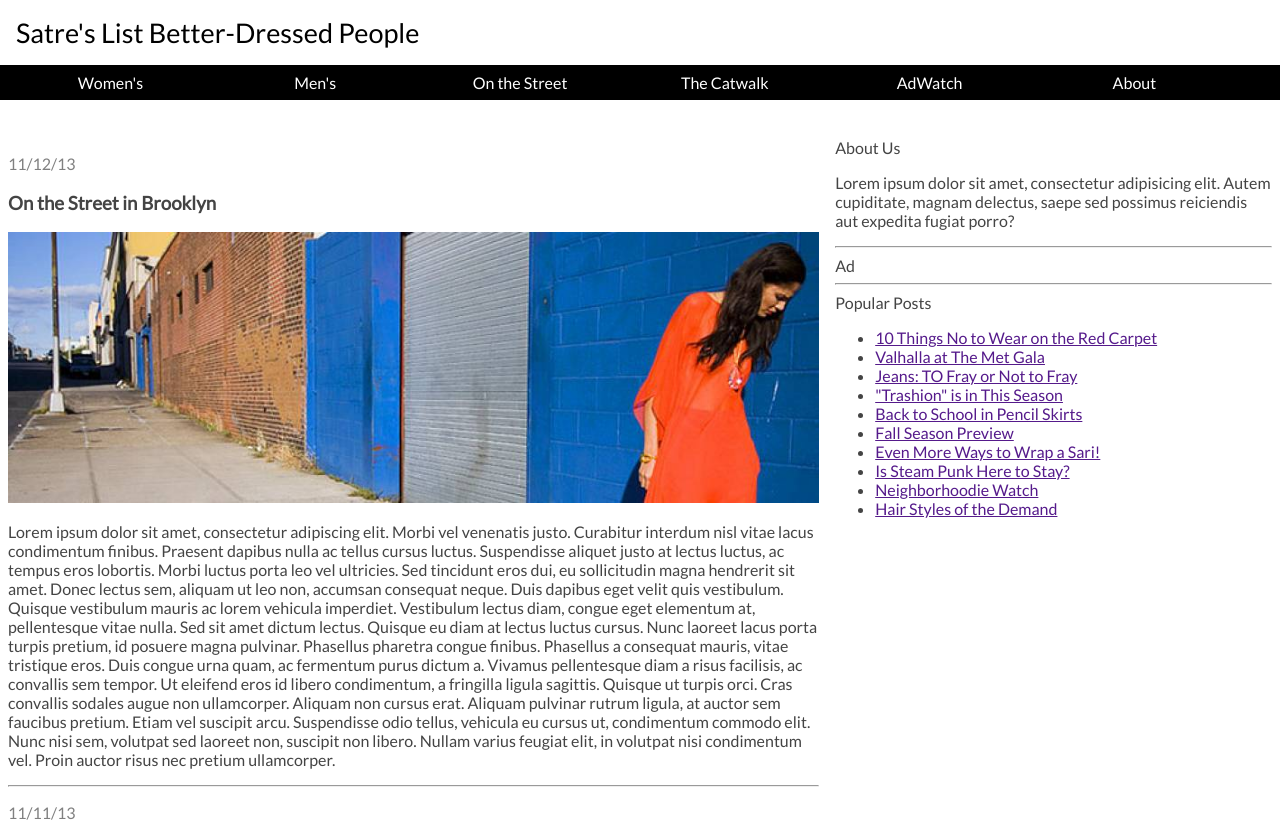
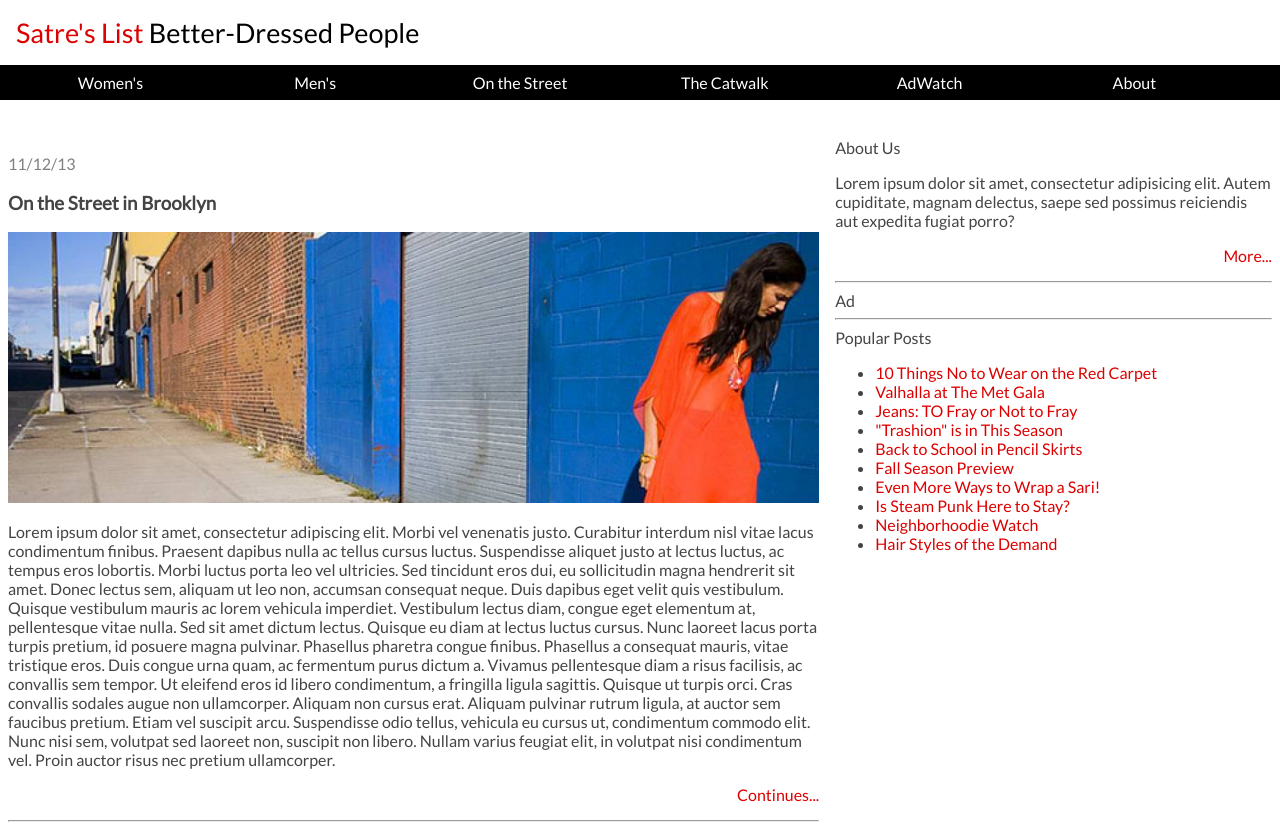
Before and after one commit to jsya/fewdr-122, a plain HTML site: page class_3_hw/index.html in a window 1280 px wide. Shown: the top 825 px of the page. Drawn offline with Linux system fonts and the light colour scheme.

Commit message:
hw 3 update

```diff
--- a/class_3_hw/css/style.css
+++ b/class_3_hw/css/style.css
@@ -101,7 +101,11 @@ header, footer{
     width:100%;
 }
 
+a {
+    color: #D00;
+    text-decoration: none;
+}
 
-a.hover {
-    color: #D00;
+a:hover {
+    color: #A00;
 }
--- a/class_3_hw/index.html
+++ b/class_3_hw/index.html
@@ -8,7 +8,7 @@
 </head>
 <body>
 
-<header>Satre's List Better-Dressed People</header>
+<header><a href="">Satre's List</a> Better-Dressed People</header>
 
 <div class="topnav">
 	<!-- Menu Bar -->
@@ -43,8 +43,8 @@
 			<h1>On the Street in Brooklyn</h1>
 			<img src="img/fashion_photo.jpeg" id="blogimage">
 			<p>Lorem ipsum dolor sit amet, consectetur adipiscing elit. Morbi vel venenatis justo. Curabitur interdum nisl vitae lacus condimentum finibus. Praesent dapibus nulla ac tellus cursus luctus. Suspendisse aliquet justo at lectus luctus, ac tempus eros lobortis. Morbi luctus porta leo vel ultricies. Sed tincidunt eros dui, eu sollicitudin magna hendrerit sit amet. Donec lectus sem, aliquam ut leo non, accumsan consequat neque. Duis dapibus eget velit quis vestibulum. Quisque vestibulum mauris ac lorem vehicula imperdiet. Vestibulum lectus diam, congue eget elementum at, pellentesque vitae nulla. Sed sit amet dictum lectus. Quisque eu diam at lectus luctus cursus. Nunc laoreet lacus porta turpis pretium, id posuere magna pulvinar. Phasellus pharetra congue finibus. Phasellus a consequat mauris, vitae tristique eros. Duis congue urna quam, ac fermentum purus dictum a.
-
-Vivamus pellentesque diam a risus facilisis, ac convallis sem tempor. Ut eleifend eros id libero condimentum, a fringilla ligula sagittis. Quisque ut turpis orci. Cras convallis sodales augue non ullamcorper. Aliquam non cursus erat. Aliquam pulvinar rutrum ligula, at auctor sem faucibus pretium. Etiam vel suscipit arcu. Suspendisse odio tellus, vehicula eu cursus ut, condimentum commodo elit. Nunc nisi sem, volutpat sed laoreet non, suscipit non libero. Nullam varius feugiat elit, in volutpat nisi condimentum vel. Proin auctor risus nec pretium ullamcorper.</p>
+					Vivamus pellentesque diam a risus facilisis, ac convallis sem tempor. Ut eleifend eros id libero condimentum, a fringilla ligula sagittis. Quisque ut turpis orci. Cras convallis sodales augue non ullamcorper. Aliquam non cursus erat. Aliquam pulvinar rutrum ligula, at auctor sem faucibus pretium. Etiam vel suscipit arcu. Suspendisse odio tellus, vehicula eu cursus ut, condimentum commodo elit. Nunc nisi sem, volutpat sed laoreet non, suscipit non libero. Nullam varius feugiat elit, in volutpat nisi condimentum vel. Proin auctor risus nec pretium ullamcorper.</p>
+			<p align="right"><a href ="">Continues...</a></p>
 		</article>
 		<hr>
 		<article>
@@ -52,8 +52,9 @@ Vivamus pellentesque diam a risus facilisis, ac convallis sem tempor. Ut eleifen
 			<h1>Vintage in Vogue</h1>
 			<img src="img/fashion_photo2.jpeg " id="blogimage">
 			<p>Lorem ipsum dolor sit amet, consectetur adipiscing elit. Morbi vel venenatis justo. Curabitur interdum nisl vitae lacus condimentum finibus. Praesent dapibus nulla ac tellus cursus luctus. Suspendisse aliquet justo at lectus luctus, ac tempus eros lobortis. Morbi luctus porta leo vel ultricies. Sed tincidunt eros dui, eu sollicitudin magna hendrerit sit amet. Donec lectus sem, aliquam ut leo non, accumsan consequat neque. Duis dapibus eget velit quis vestibulum. Quisque vestibulum mauris ac lorem vehicula imperdiet. Vestibulum lectus diam, congue eget elementum at, pellentesque vitae nulla. Sed sit amet dictum lectus. Quisque eu diam at lectus luctus cursus. Nunc laoreet lacus porta turpis pretium, id posuere magna pulvinar. Phasellus pharetra congue finibus. Phasellus a consequat mauris, vitae tristique eros. Duis congue urna quam, ac fermentum purus dictum a.
+				Vivamus pellentesque diam a risus facilisis, ac convallis sem tempor. Ut eleifend eros id libero condimentum, a fringilla ligula sagittis. Quisque ut turpis orci. Cras convallis sodales augue non ullamcorper. Aliquam non cursus erat. Aliquam pulvinar rutrum ligula, at auctor sem faucibus pretium. Etiam vel suscipit arcu. Suspendisse odio tellus, vehicula eu cursus ut, condimentum commodo elit. Nunc nisi sem, volutpat sed laoreet non, suscipit non libero. Nullam varius feugiat elit, in volutpat nisi condimentum vel. Proin auctor risus nec pretium ullamcorper.</p>
 
-Vivamus pellentesque diam a risus facilisis, ac convallis sem tempor. Ut eleifend eros id libero condimentum, a fringilla ligula sagittis. Quisque ut turpis orci. Cras convallis sodales augue non ullamcorper. Aliquam non cursus erat. Aliquam pulvinar rutrum ligula, at auctor sem faucibus pretium. Etiam vel suscipit arcu. Suspendisse odio tellus, vehicula eu cursus ut, condimentum commodo elit. Nunc nisi sem, volutpat sed laoreet non, suscipit non libero. Nullam varius feugiat elit, in volutpat nisi condimentum vel. Proin auctor risus nec pretium ullamcorper.</p>
+			<p align="right"><a href ="">More...</a></p>
 		</article>
 
   </section>
@@ -65,6 +66,7 @@ Vivamus pellentesque diam a risus facilisis, ac convallis sem tempor. Ut eleifen
     <p>
       Lorem ipsum dolor sit amet, consectetur adipisicing elit. Autem cupiditate, magnam delectus, saepe sed possimus reiciendis aut expedita fugiat porro?
     </p>
+  			<p align="right"><a href ="">More...</a></p>
   </article>
   <hr>
 	<article>
```
